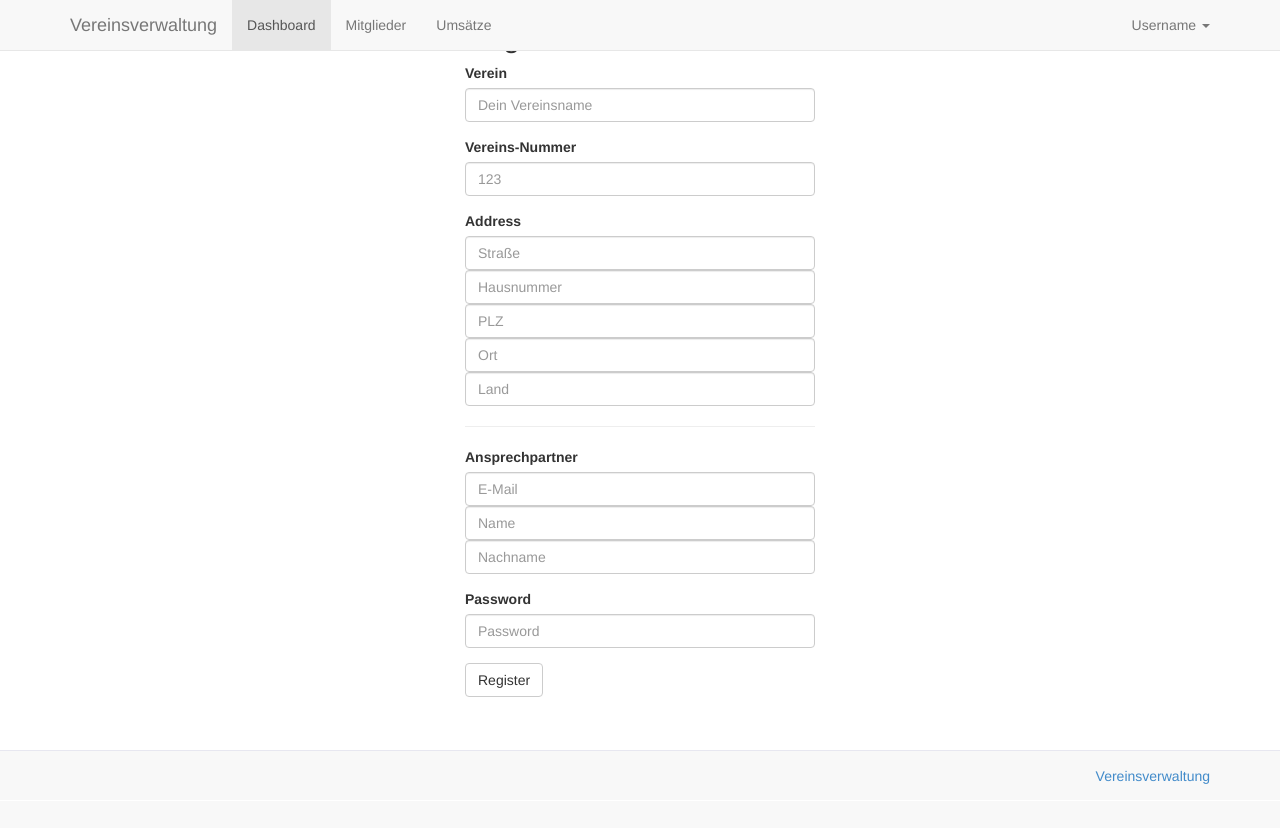
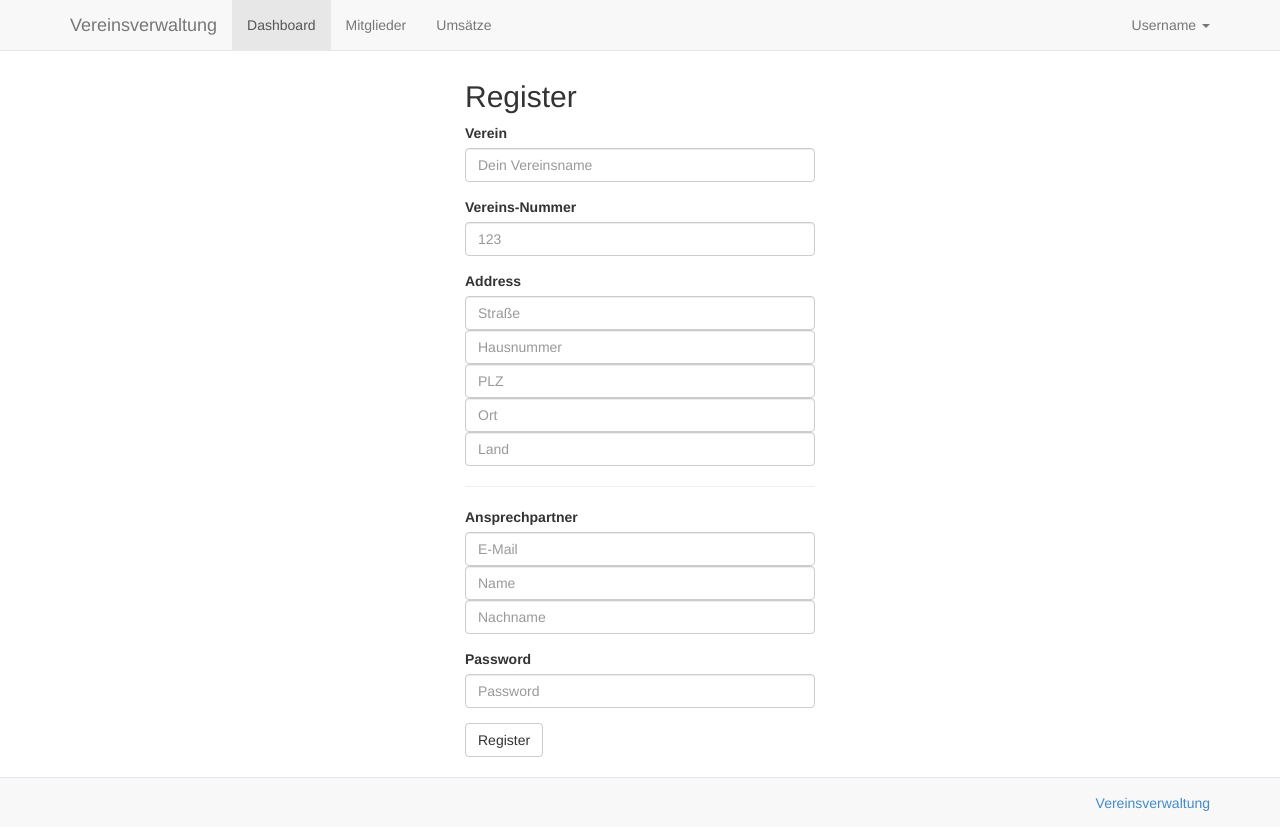
Before and after one commit to kjellski/vereinsverwaltung, a Django app: template server/vereinsverwaltung/shared/templates/register.html in a window 1280 px wide. Before the commit the page ends 784 px from the top, so only its background shows below. Run offline with Django 3.2, Linux system fonts and the light colour scheme; the template is opened without the code that fills it, so the values that code supplies are empty; some libraries are stand-ins or nearby versions.

Commit message:
fix footer

```diff
--- a/server/vereinsverwaltung/shared/static/css/sticky-footer-navbar.css
+++ b/server/vereinsverwaltung/shared/static/css/sticky-footer-navbar.css
@@ -23,3 +23,7 @@
   border-top: 1px solid #E7E7F0;
   background-color: #F8F8F8;
 }
+
+#wrap > .container {
+  padding: 60px 15px 0;
+}
```
